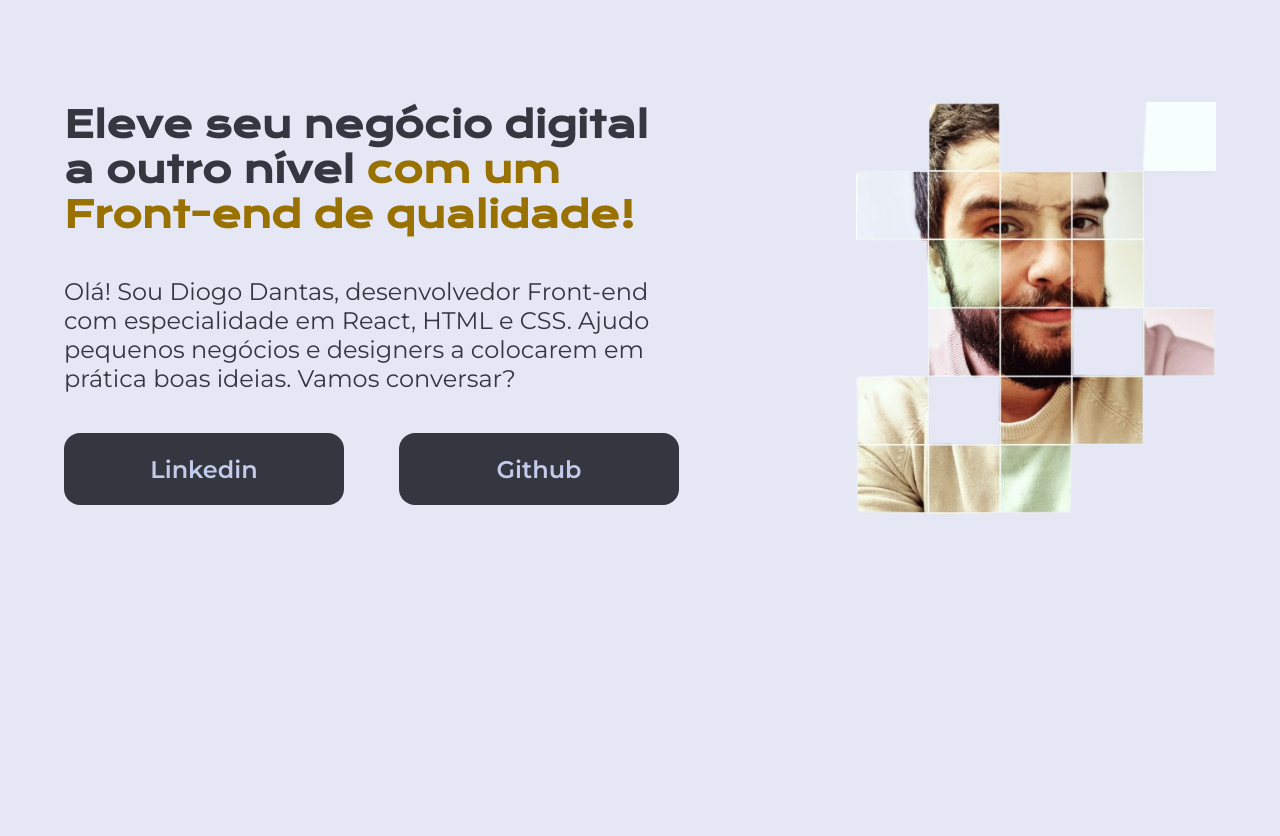
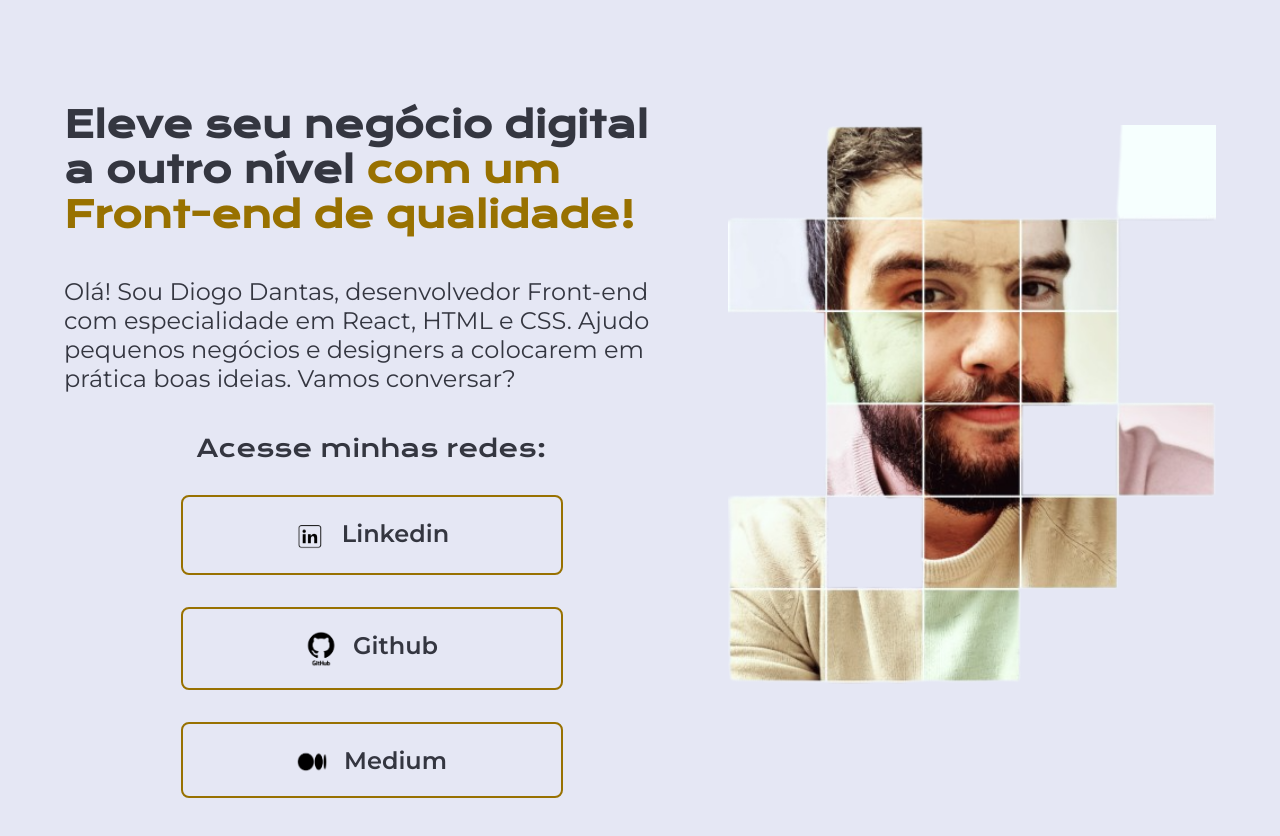
Before and after one commit to diogo-dantas/html-css, a plain HTML site: page portfolio/index.html in a window 1280 px wide. Drawn offline with nearby package versions, Linux system fonts and the light colour scheme.

Commit message:
Changed the links and applied hover to the portfolio.

```diff
--- a/portfolio/index.html
+++ b/portfolio/index.html
@@ -14,11 +14,20 @@
             <h1 class="apresentacao__conteudo__titulo">Eleve seu negócio digital a outro nível <strong class="titulo-destaque">com um Front-end de qualidade!</strong> </h1>
             <p class="apresentacao__conteudo__texto">Olá! Sou Diogo Dantas, desenvolvedor Front-end com especialidade em React, HTML e CSS. Ajudo pequenos negócios e designers a colocarem em prática boas ideias. Vamos conversar?</p>
             <div class="apresentacao__contatos">
-                <a class="apresentacao__contatos__link" href="https://www.linkedin.com/in/diogodantasp">Linkedin</a>
-                <a class="apresentacao__contatos__link" href="https://github.com/diogo-dantas">Github</a>
+                <h2 class="apresentacao__contatos__subtitulo">Acesse minhas redes:</h2>
+                <a class="apresentacao__contatos__link" href="https://www.linkedin.com/in/diogodantasp">
+                    <img src="./assets/icon-linkedin.png" width="32" alt="ícone Linkedin">
+                    Linkedin</a>
+                <a class="apresentacao__contatos__link" href="https://github.com/diogo-dantas">
+                    <img src="./assets/icon-github.png" width="32" alt="ícone Github">
+                    Github</a>
+                <a class="apresentacao__contatos__link" href="https://medium.com/@diogodantas_">
+                    <img src="./assets/icon-medium.png" width="32" alt="ícone Medium">
+                    Medium</a>
+
             </div>
         </section>
-        <img src="diogo-2.png"  width="360" alt="Foto do Diogo">
+        <img class="apresentacao__fotoprincipal" src="./assets/diogo-2.png"  width="488" alt="Foto do Diogo">
     </main>
     <footer></footer>
 </body>
--- a/portfolio/style.css
+++ b/portfolio/style.css
@@ -14,18 +14,15 @@
 
 }
 
-.titulo-destaque {
-    color:#987100;
-}
-
 .apresentacao {
 
     margin: 8% 5%; /* Primeiro valor eixo vertical, segundo valor eixo horizontal */
     display: flex; /* utilizando o flexbox para alinhar o conteúdo na página */
-    align-items:flex-start;
+    align-items:center;
     justify-content: space-between;
 
 }
+
 
 .apresentacao__conteudo {
 
@@ -43,6 +40,10 @@
 
 }
 
+.titulo-destaque {
+    color:#987100;
+}
+
 .apresentacao__conteudo__texto {
 
     font-size: 24px;
@@ -53,24 +54,47 @@
 .apresentacao__contatos {
 
     display: flex;
+    flex-direction: column;
     justify-content:space-between;
+    align-items: center;
+    gap: 32px;
 
+}
+
+.apresentacao__contatos__subtitulo {
+    font-family: 'Krona One', sans-serif;
+    font-weight: 400;
+    font-size: 24px;
 }
 
 .apresentacao__contatos__link {
 
-    background-color: #343640;
-    width: 280px;
+    display: flex;
+    justify-content: center;
+    gap: 16px;
+    width: 378px;
     text-align: center;
-    border-radius: 16px;
+    border: 2px solid #987100;
+    border-radius: 8px;
     font-size: 24 px;
     padding: 21.5px 0; /* Primeiro valor eixo vertical, segundo valor eixo horizontal */
     text-decoration: none; /* Elimina a formatação do link */
-    color:#C4CAEA;
+    color:#343640;
     font-size: 24px;
     font-family: 'Montserrat', sans-serif;
     font-weight: 600;
 
 
+}
+
+
+.apresentacao__contatos__link:hover {
+    background-color: #C4CAEA;
+
 
 }
+
+.apresentacao__fotoprincipal:hover{
+    -webkit-filter: grayscale(100%); /* Safari 6.0 - 9.0 */
+    filter: grayscale(100%);
+}
```
Also changed, not shown: portfolio/assets/diogo-2.png (renamed from portfolio/diogo-2.png), portfolio/assets/icon-github.png (added), portfolio/assets/icon-linkedin.png (added), portfolio/assets/icon-medium.png (added), 1 other file.
